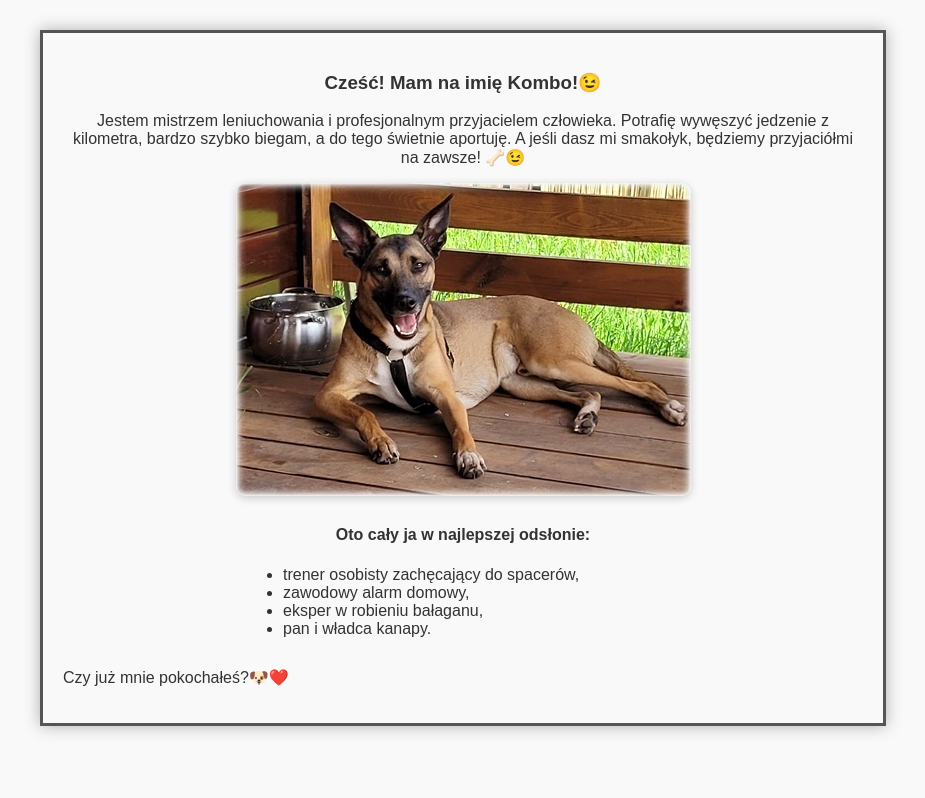
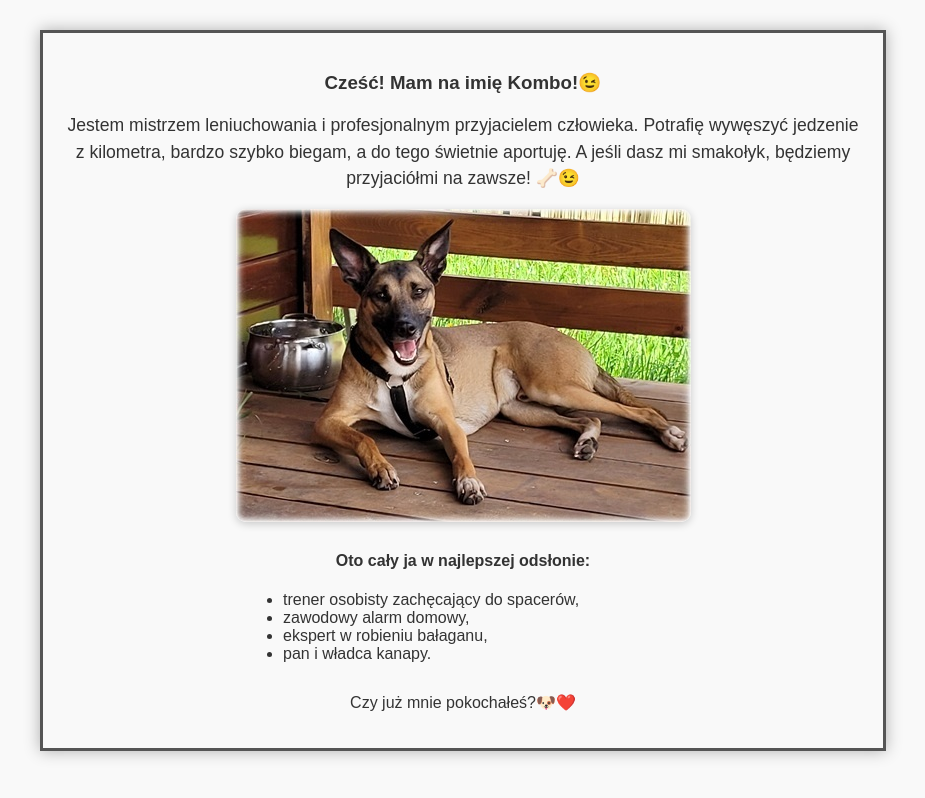
Before and after one commit to agatakudyk/html-portfolio, a plain HTML site: page Mój pupil/index.html in a window 1280 px wide. Shown: the whole page, without its empty margins (177-1102 px from the left). Drawn offline with Linux system fonts and the light colour scheme.

Commit message:
Poprawka w css

```diff
--- a/Mój pupil/index.html
+++ b/Mój pupil/index.html
@@ -9,7 +9,7 @@
 <body>
     <div class="blok1">
         <h3>Cześć! Mam na imię Kombo!😉</h3>
-        <p>Jestem mistrzem leniuchowania i profesjonalnym przyjacielem człowieka. Potrafię wywęszyć jedzenie z kilometra, bardzo szybko biegam, a do tego świetnie aportuję. A jeśli dasz mi smakołyk, będziemy przyjaciółmi na zawsze! 🦴😉</p>
+        <p class="opis1">Jestem mistrzem leniuchowania i profesjonalnym przyjacielem człowieka. Potrafię wywęszyć jedzenie z kilometra, bardzo szybko biegam, a do tego świetnie aportuję. A jeśli dasz mi smakołyk, będziemy przyjaciółmi na zawsze! 🦴😉</p>
         <img src="kombo1.jpg" alt="kombo">
     </div>
 
@@ -18,10 +18,10 @@
         <ul>
             <li>trener osobisty zachęcający do spacerów,</li>
             <li>zawodowy alarm domowy,</li>
-            <li>eksper w robieniu bałaganu,</li>
+            <li>ekspert w robieniu bałaganu,</li>
             <li>pan i władca kanapy.</li>
         </ul>
     </div>
-    <p>Czy już mnie pokochałeś?🐶❤️</p>
+    <p class="paragr1">Czy już mnie pokochałeś?🐶❤️</p>
 </body>
 </html>
--- a/Mój pupil/style.css
+++ b/Mój pupil/style.css
@@ -35,3 +35,6 @@ body {
     font-size: 1.1rem;
     line-height: 1.5;
   }
+  .paragr1 {
+    text-align: center;
+  }
```
